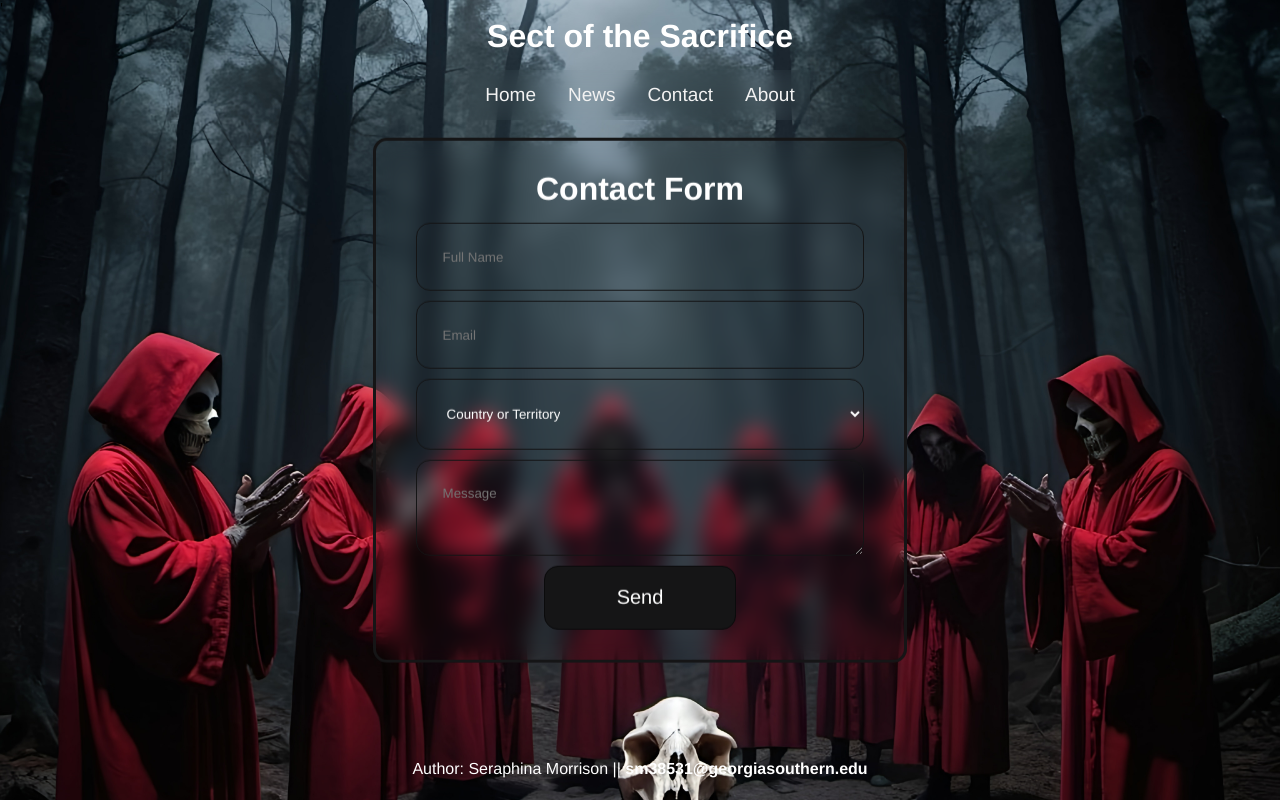
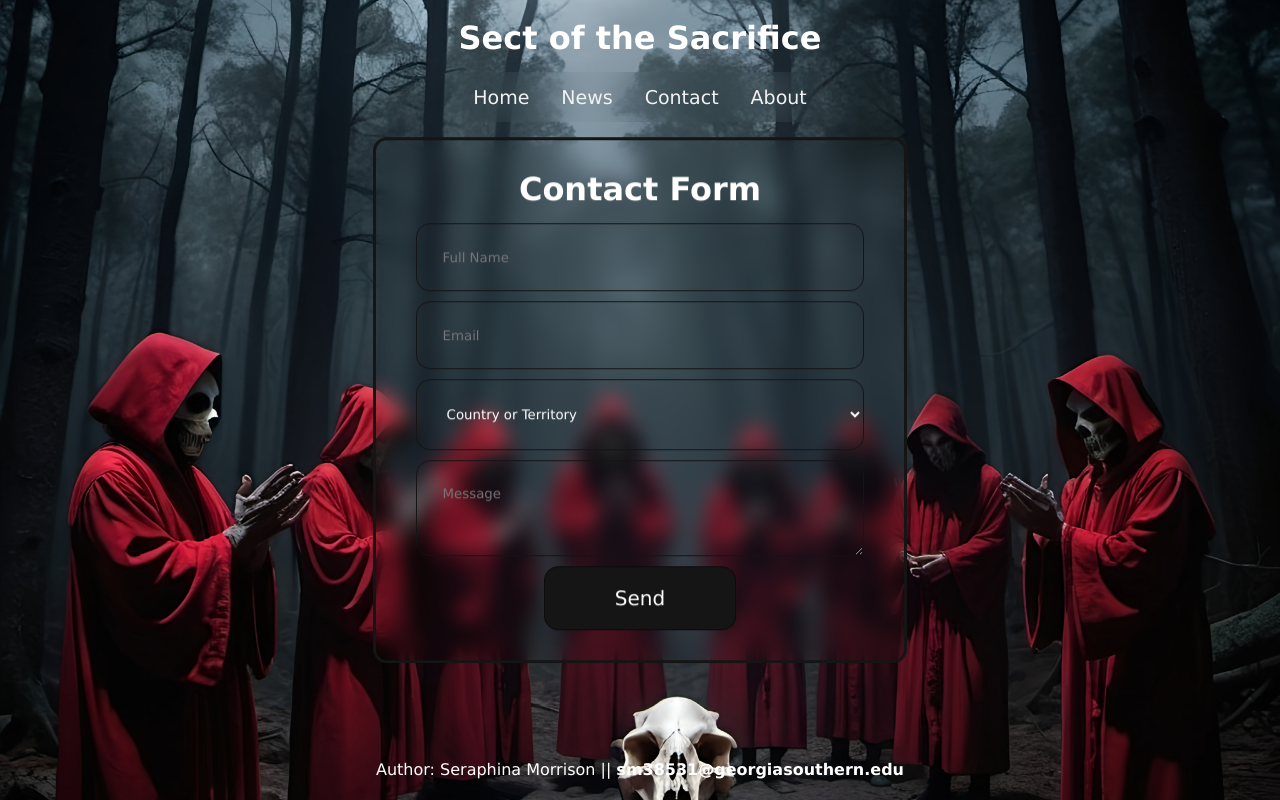
Before and after one commit to SpookySaturnCat/login-page, a plain HTML site: page contact form app design/index.html in a window 1280 px wide. Drawn offline with Linux system fonts and the light colour scheme.

Commit message:
Add files via upload

```diff
--- a/contact form app design/style.css
+++ b/contact form app design/style.css
@@ -3,7 +3,7 @@ margin: 0;
 padding: 0;
 box-sizing: border-box;
 outline:0;
-font-family: "Helvetica", sans-serif;
+font-family: "Verdana", sans-serif;
 }
 
 body {
@@ -18,7 +18,7 @@ body {
   }
   .top-nav {
     background-color: transparent;
-    backdrop-filter: blur(10px);
+    backdrop-filter: blur(20px);
     /* makes the elements center
        need both lines below for this*/
     display: table;
```
